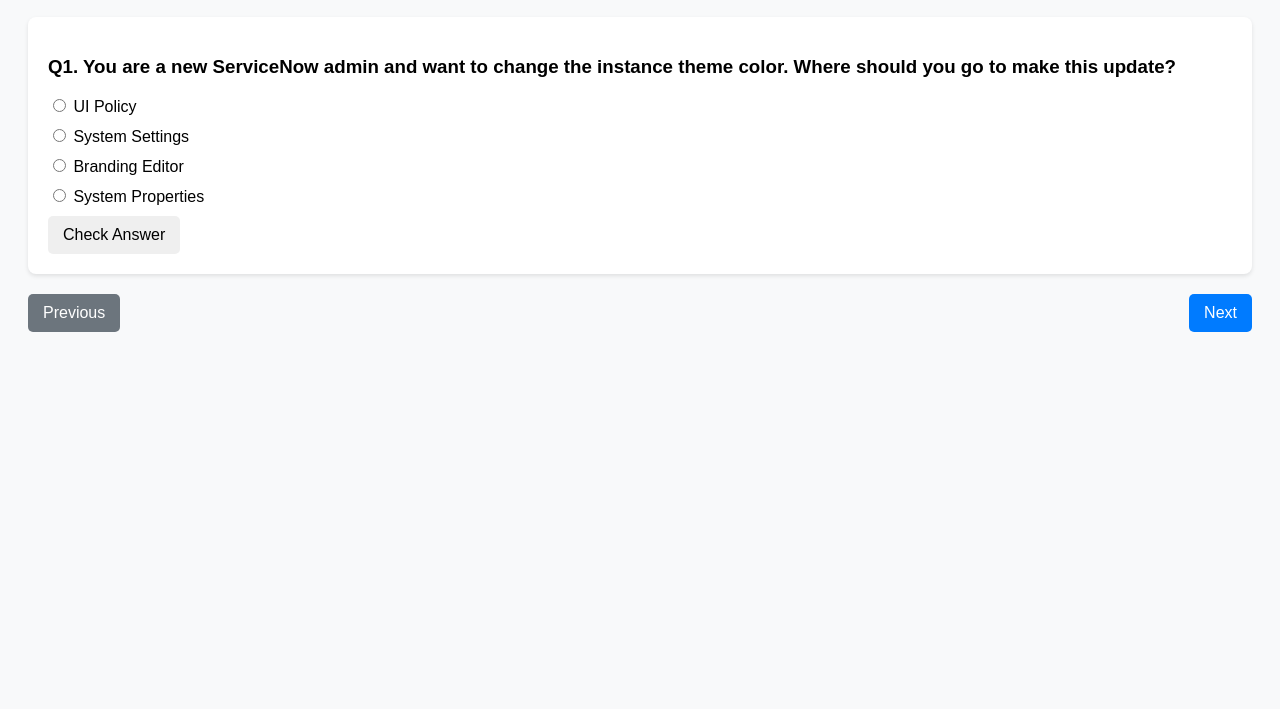
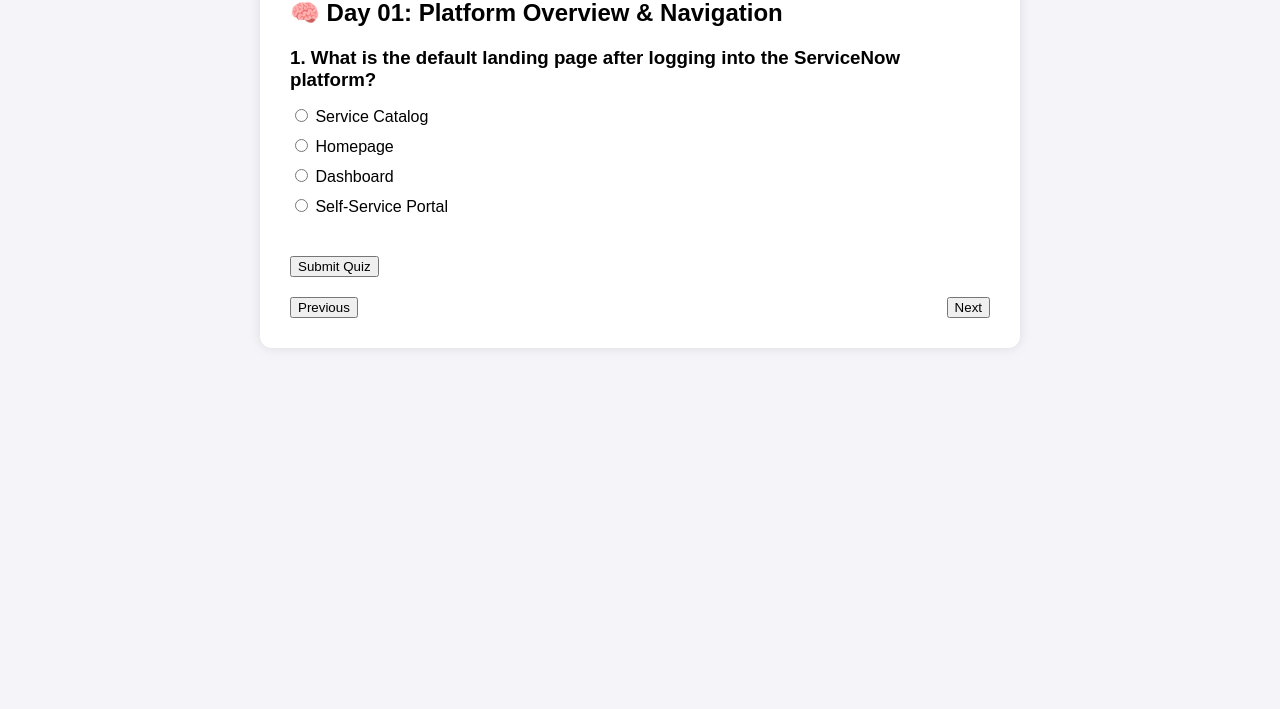
Before and after one commit to SivaSankarChandu/servicenow-csa-30day-masterplan, a plain HTML site: page quizzes/day01-quiz.html in a window 1280 px wide. Shown: the part 91-800 px from the top of the page. Drawn offline with Linux system fonts and the light colour scheme.

Commit message:
Update day01-quiz.html

```diff
--- a/quizzes/day01-quiz.html
+++ b/quizzes/day01-quiz.html
@@ -1,256 +1,307 @@
 <!DOCTYPE html>
 <html lang="en">
 <head>
-  <meta charset="UTF-8">
-  <meta name="viewport" content="width=device-width, initial-scale=1.0">
-  <title>Day 01 - Platform Overview & Navigation Quiz</title>
+  <meta charset="UTF-8" />
+  <meta name="viewport" content="width=device-width, initial-scale=1.0"/>
+  <title>Day 01 – Platform Overview & Navigation Quiz</title>
   <style>
     body {
       font-family: Arial, sans-serif;
-      padding: 20px;
-      background-color: #f8f9fa;
+      margin: 40px;
+      background-color: #f4f4f9;
+    }
+    .quiz-container {
+      max-width: 700px;
+      margin: auto;
+      padding: 30px;
+      background: white;
+      border-radius: 12px;
+      box-shadow: 0 0 12px rgba(0,0,0,0.1);
     }
     .question {
       display: none;
-      background-color: #ffffff;
-      border-radius: 8px;
-      box-shadow: 0 2px 4px rgba(0, 0, 0, 0.1);
-      padding: 20px;
-      margin-bottom: 20px;
     }
     .question.active {
       display: block;
     }
+    .question h3 {
+      margin-bottom: 15px;
+    }
     .options label {
       display: block;
       margin-bottom: 10px;
-      cursor: pointer;
     }
-    .navigation {
-      margin-top: 20px;
+    .navigation-buttons {
       display: flex;
       justify-content: space-between;
+      margin-top: 20px;
     }
-    button {
-      padding: 10px 15px;
-      font-size: 16px;
-      cursor: pointer;
-      border: none;
-      border-radius: 5px;
+    .result-container {
+      text-align: center;
+      margin-top: 30px;
+      display: none;
     }
-    .prev-btn {
-      background-color: #6c757d;
-      color: white;
+    .correct-answer {
+      color: green;
     }
-    .next-btn {
-      background-color: #007bff;
-      color: white;
-    }
-    .answer {
-      margin-top: 10px;
-      display: none;
-      color: green;
+    .wrong-answer {
+      color: red;
     }
   </style>
 </head>
 <body>
+  <div class="quiz-container">
+    <h2>🧠 Day 01: Platform Overview & Navigation</h2>
+    <form id="quizForm">
+      <!-- Questions will be inserted here dynamically -->
+    </form>
 
-<h1>Day 01 Quiz: Platform Overview & Navigation</h1>
+    <div class="navigation-buttons">
+      <button type="button" onclick="prevQuestion()">Previous</button>
+      <button type="button" onclick="nextQuestion()">Next</button>
+    </div>
 
-<div id="quiz-container"></div>
-
-<div class="navigation">
-  <button class="prev-btn" onclick="prevQuestion()">Previous</button>
-  <button class="next-btn" onclick="nextQuestion()">Next</button>
+    <div class="result-container" id="resultContainer">
+      <h3>Your Score: <span id="score"></span>/30</h3>
+      <div id="answerReview"></div>
+    </div>
   </div>
 
   <script>
     const questions = [
       {
-      q: "You are a new ServiceNow admin and want to change the instance theme color. Where should you go to make this update?",
-      options: ["UI Policy", "System Settings", "Branding Editor", "System Properties"],
+        question: "1. What is the default landing page after logging into the ServiceNow platform?",
+        options: ["Service Catalog", "Homepage", "Dashboard", "Self-Service Portal"],
+        answer: 1
+      },
+      {
+        question: "2. Which component in the ServiceNow interface allows users to navigate to applications and modules?",
+        options: ["Banner Frame", "Application Navigator", "Content Frame", "Homepage"],
+        answer: 1
+      },
+      {
+        question: "3. What can a user do from the Banner Frame?",
+        options: ["Search records", "Log out", "Access settings", "All of the above"],
+        answer: 3
+      },
+      {
+        question: "4. Which module is used to personalize your instance layout?",
+        options: ["System UI > UI Policies", "System Settings", "System Properties", "User Preferences"],
+        answer: 1
+      },
+      {
+        question: "5. The gear icon on the top right in the UI allows access to?",
+        options: ["Instance upgrades", "System logs", "User Preferences", "Script Editor"],
         answer: 2
       },
       {
-      q: "Your end-users are confused navigating to different applications. Which platform feature helps them access common apps quickly?",
-      options: ["Service Portal", "Favorites", "Visual Task Board", "Notifications"],
+        question: "6. Global Search in the Banner Frame is used to?",
+        options: ["Find users only", "Search the ServiceNow documentation", "Search all accessible records", "Launch workflows"],
+        answer: 2
+      },
+      {
+        question: "7. What is the role of the Content Frame?",
+        options: ["Provides search suggestions", "Shows form or list based on the selected module", "Displays the login screen", "Manages plugins"],
         answer: 1
       },
       {
-      q: "Which of the following best describes the 'Next Experience UI'?",
-      options: ["It's a legacy interface for mobile.", "It's the classic UI used in earlier versions.", "It unifies navigation across experiences.", "It is used only by developers."],
+        question: "8. What is the purpose of the Application Navigator?",
+        options: ["To manage update sets", "To browse through applications and modules", "To restart the instance", "To install plugins"],
+        answer: 1
+      },
+      {
+        question: "9. What feature helps users quickly access recently used items?",
+        options: ["Favorites", "History", "Shortcuts", "Menus"],
+        answer: 1
+      },
+      {
+        question: "10. What is the correct sequence in the ServiceNow interface layout (from top to bottom)?",
+        options: ["Banner Frame > Application Navigator > Content Frame", "Application Navigator > Banner Frame > Content Frame", "Content Frame > Banner Frame > Application Navigator", "None"],
+        answer: 0
+      },
+      {
+        question: "11. In the Application Navigator, which symbol collapses or expands modules?",
+        options: ["Arrow", "+", "-", "Ellipsis"],
+        answer: 0
+      },
+      {
+        question: "12. What feature allows personalization of list columns for each user?",
+        options: ["List Layout", "List Personalize", "Personalize List Columns", "Column Config"],
         answer: 2
       },
       {
-      q: "An admin wants to explore all modules available to a specific role. Which menu should they use?",
-      options: ["Application Menu", "Filter Navigator", "Role Editor", "Instance Explorer"],
+        question: "13. How can a user add a favorite module?",
+        options: ["Right-click module > Add to favorites", "Drag to Favorites section", "Search > Click star icon", "All of the above"],
+        answer: 3
+      },
+      {
+        question: "14. What is the function of the Help panel in the ServiceNow UI?",
+        options: ["Displays developer console", "Provides inline help/documentation", "Restarts browser session", "Debugs scripts"],
         answer: 1
       },
       {
-      q: "Which UI element allows users to execute actions such as Create, Save, Delete?",
-      options: ["Banner Frame", "Application Navigator", "Form Buttons", "List Controls"],
+        question: "15. UI16 refers to?",
+        options: ["Update Interface 2016", "User Interface released in 2016", "User Integration 16", "Unified Interface release"],
+        answer: 1
+      },
+      {
+        question: "16. How can you access the system settings as a user?",
+        options: ["Settings icon (gear)", "Left Nav > Settings", "Right-click on header", "Via Reports module"],
+        answer: 0
+      },
+      {
+        question: "17. Where does the user land when they click the logo at the top left?",
+        options: ["Logout", "Homepage", "Application Navigator", "System Dashboard"],
+        answer: 1
+      },
+      {
+        question: "18. To access a list of records in an application, a user typically goes through?",
+        options: ["Homepage > Form > List", "Application Navigator > Module > List", "Settings > Module > List", "Favorites > Records"],
+        answer: 1
+      },
+      {
+        question: "19. Which is NOT part of the standard ServiceNow UI layout?",
+        options: ["Content Frame", "Banner Frame", "Search Panel", "Application Navigator"],
         answer: 2
       },
       {
-      q: "Where can users adjust their language, time zone, or theme?",
-      options: ["System Settings (gear icon)", "User Profile", "Application Navigator", "Branding Module"],
+        question: "20. Where do you find your recent history of modules accessed?",
+        options: ["Application Navigator > History", "Banner Frame > History", "Content Frame > History", "Settings > Navigation"],
         answer: 0
       },
       {
-      q: "You need to access a different ServiceNow instance. Where can you find its URL?",
-      options: ["Branding settings", "System Logs", "Developer Site Dashboard", "Update Sets"],
+        question: "21. What happens when you enter a keyword in the navigator filter box?",
+        options: ["Filters application modules", "Filters list columns", "Filters records", "Filters forms"],
+        answer: 0
+      },
+      {
+        question: "22. How many records does a list typically show by default?",
+        options: ["10", "20", "50", "100"],
         answer: 2
       },
       {
-      q: "Which section of the UI provides breadcrumbs to help you navigate back?",
-      options: ["Banner Frame", "Content Frame", "Header Menu", "List Controls"],
+        question: "23. What option is used to set default homepage for a user?",
+        options: ["System Settings > Homepage", "Homepage module", "Set as default from homepage", "Settings > Preferences"],
+        answer: 2
+      },
+      {
+        question: "24. Clicking the star icon next to a module does what?",
+        options: ["Adds to favorites", "Deletes module", "Marks it mandatory", "Highlights it"],
         answer: 0
       },
       {
-      q: "You notice the search bar at the top of the left nav panel. What is it called?",
-      options: ["Filter Navigator", "Global Search", "Application Search", "Quick Search"],
-      answer: 0
-    },
-    {
-      q: "Which part of the interface shows the main content like forms or lists?",
-      options: ["Content Frame", "Navigation Pane", "Header Bar", "Workspace Panel"],
-      answer: 0
-    },
-    {
-      q: "A user clicks the star icon next to an application. What does this do?",
-      options: ["Deletes the app from view", "Marks it as a favorite", "Hides the application", "Opens the app in a new tab"],
+        question: "25. Where do you find the list of available applications?",
+        options: ["System Apps", "Application Navigator", "Plugin Manager", "Application Registry"],
         answer: 1
       },
       {
-      q: "How can you tell which version of ServiceNow your instance is running?",
-      options: ["System Logs", "Banner Frame", "System Diagnostics > Stats", "Platform Analytics"],
+        question: "26. What is shown in the content frame after selecting a module?",
+        options: ["Log screen", "Banner frame", "Form or list", "Developer tools"],
         answer: 2
       },
       {
-      q: "A new admin is confused between ‘Application Navigator’ and ‘Filter Navigator.’ What’s the best explanation?",
-      options: ["They are the same", "Application Navigator lists all modules; Filter Navigator searches them", "Filter Navigator only works in Next UI", "Application Navigator is for developers only"],
+        question: "27. How do you filter a list of records?",
+        options: ["Click column > Filter", "Right-click header > Filter", "Use condition builder", "All of the above"],
+        answer: 3
+      },
+      {
+        question: "28. What element appears at the top of every page?",
+        options: ["Content frame", "Header menu", "Banner frame", "Application tab"],
+        answer: 2
+      },
+      {
+        question: "29. What type of search supports wildcards and phrases?",
+        options: ["Global Search", "Zing Search", "List Search", "Advanced Search"],
         answer: 1
       },
       {
-      q: "You’ve switched from one tab to another in the platform. What ServiceNow feature supports tabbed views?",
-      options: ["Multi-Session Tabs (Next UI)", "Classic UI Lists", "Visual Tabs Engine", "GlideRecord Console"],
+        question: "30. What is the purpose of the Navigator filter?",
+        options: ["Limit navigator options", "Limit list results", "Filter records", "All of the above"],
         answer: 0
-    },
-    {
-      q: "What’s the difference between a developer instance and a production instance?",
-      options: ["None; they’re the same", "Dev is used for changes; Prod is live with users", "Prod is less secure than Dev", "Dev cannot use the Next Experience"],
-      answer: 1
-    },
-    {
-      q: "Which feature allows end users to have a simplified interface for accessing services?",
-      options: ["Virtual Agent", "Agent Workspace", "Service Portal", "Studio"],
-      answer: 2
-    },
-    {
-      q: "An admin wants to personalize their homepage layout. Where should they go?",
-      options: ["System Properties", "Form Designer", "Homepage Layout Editor", "System Settings"],
-      answer: 3
-    },
-    {
-      q: "Which of the following does NOT belong in the Platform Overview domain?",
-      options: ["UI Navigation", "Instance Types", "Application Configuration", "Banner Frame"],
-      answer: 2
-    },
-    {
-      q: "You need to quickly return to a recently used module. Which feature helps with this?",
-      options: ["Favorites", "Recent Items", "Search History", "Breadcrumbs"],
-      answer: 1
-    },
-    {
-      q: "The main logo and theme color of the instance were changed. What was most likely used?",
-      options: ["UI Policy", "Branding Editor", "Theme Script", "UI Formatter"],
-      answer: 1
-    },
-    {
-      q: "Where is the gear icon (System Settings) located?",
-      options: ["Bottom left corner", "Top right corner of the instance", "Inside each form", "Under Application Navigator"],
-      answer: 1
-    },
-    {
-      q: "Which tool allows you to preview how branding will look before applying it?",
-      options: ["UI Policy", "Branding Simulator", "Theme Previewer", "Branding Editor"],
-      answer: 3
-    },
-    {
-      q: "Where can you change your landing page view in ServiceNow?",
-      options: ["Studio", "System Settings > Homepage", "Update Sets", "Workflow Editor"],
-      answer: 1
-    },
-    {
-      q: "You are using the classic UI, but your company wants you to migrate to a modern UI. What’s the first step?",
-      options: ["Install a plugin", "Enable Next Experience in System Properties", "Switch user role", "Import a theme"],
-      answer: 1
-    },
-    {
-      q: "You want to monitor the memory usage of your instance. Which utility is best?",
-      options: ["System Logs", "Application Navigator", "Stats.do", "Background Scripts"],
-      answer: 2
-    },
-    {
-      q: "What’s one purpose of the banner frame?",
-      options: ["List filtering", "Global search", "Changing view", "Displaying navigation modules"],
-      answer: 1
-    },
-    {
-      q: "Which of these is NOT a default UI component?",
-      options: ["Application Navigator", "Form Header", "Data Dictionary", "Banner Frame"],
-      answer: 2
-    },
-    {
-      q: "Which of the following best describes a module?",
-      options: ["A complete application", "A single record in a table", "A navigational link to a feature or function", "A field in a form"],
-      answer: 2
-    },
-    {
-      q: "You want to test how different users view the interface. What should you do?",
-      options: ["Change the UI policy", "Switch roles or impersonate", "Use Preview Mode", "Install a demo plugin"],
-      answer: 1
-    },
-    {
-      q: "Which of these actions is most aligned with platform navigation customization?",
-      options: ["Creating Business Rules", "Modifying ACLs", "Setting favorites and themes", "Creating roles"],
-      answer: 2
       }
     ];
 
     let currentQuestion = 0;
-  const container = document.getElementById("quiz-container");
 
-  function loadQuestion(index) {
-    container.innerHTML = "";
-    const q = questions[index];
+    const form = document.getElementById("quizForm");
+
+    questions.forEach((q, index) => {
       const div = document.createElement("div");
-    div.className = "question active";
-    div.innerHTML = `<h3>Q${index + 1}. ${q.q}</h3>
-      <div class="options">
-        ${q.options.map((opt, i) => `<label><input type='radio' name='q${index}' value='${i}'> ${opt}</label>`).join("")}
-      </div>
-      <div class="answer" id='answer${index}'>✅ Correct Answer: ${q.options[q.answer]}</div>
-      <button onclick='document.getElementById("answer${index}").style.display="block"'>Check Answer</button>`;
-    container.appendChild(div);
+      div.classList.add("question");
+      if (index === 0) div.classList.add("active");
+
+      const questionTitle = document.createElement("h3");
+      questionTitle.textContent = q.question;
+
+      const optionsDiv = document.createElement("div");
+      optionsDiv.classList.add("options");
+
+      q.options.forEach((opt, i) => {
+        const label = document.createElement("label");
+        label.innerHTML = `<input type="radio" name="q${index}" value="${i}"> ${opt}`;
+        optionsDiv.appendChild(label);
+      });
+
+      div.appendChild(questionTitle);
+      div.appendChild(optionsDiv);
+      form.appendChild(div);
+    });
+
+    function showQuestion(index) {
+      const questions = document.querySelectorAll(".question");
+      questions.forEach((q, i) => {
+        q.classList.toggle("active", i === index);
+      });
     }
 
     function nextQuestion() {
       if (currentQuestion < questions.length - 1) {
         currentQuestion++;
-      loadQuestion(currentQuestion);
+        showQuestion(currentQuestion);
       }
     }
 
     function prevQuestion() {
       if (currentQuestion > 0) {
         currentQuestion--;
-      loadQuestion(currentQuestion);
+        showQuestion(currentQuestion);
       }
     }
 
-  loadQuestion(currentQuestion);
+    const resultContainer = document.getElementById("resultContainer");
+    const scoreDisplay = document.getElementById("score");
+    const answerReview = document.getElementById("answerReview");
+
+    const submitBtn = document.createElement("button");
+    submitBtn.textContent = "Submit Quiz";
+    submitBtn.type = "button";
+    submitBtn.style.marginTop = "30px";
+    submitBtn.onclick = () => {
+      let score = 0;
+      let reviewHTML = "";
+
+      questions.forEach((q, i) => {
+        const selected = document.querySelector(`input[name="q${i}"]:checked`);
+        const selectedValue = selected ? parseInt(selected.value) : -1;
+
+        if (selectedValue === q.answer) {
+          score++;
+        }
+
+        const correctOption = q.options[q.answer];
+        reviewHTML += `<p><strong>Q${i + 1}:</strong> ${q.question}<br>
+          ✅ Correct Answer: ${correctOption}<br>
+          ${selectedValue === q.answer ? '<span class="correct-answer">Your answer is correct</span>' : '<span class="wrong-answer">Your answer is incorrect</span>'}
+          </p><hr>`;
+      });
+
+      scoreDisplay.textContent = score;
+      answerReview.innerHTML = reviewHTML;
+      resultContainer.style.display = "block";
+      scrollTo(0, document.body.scrollHeight);
+    };
+
+    form.appendChild(submitBtn);
   </script>
-
 </body>
 </html>
```
Lines whose indentation alone changed are shown as unchanged.
